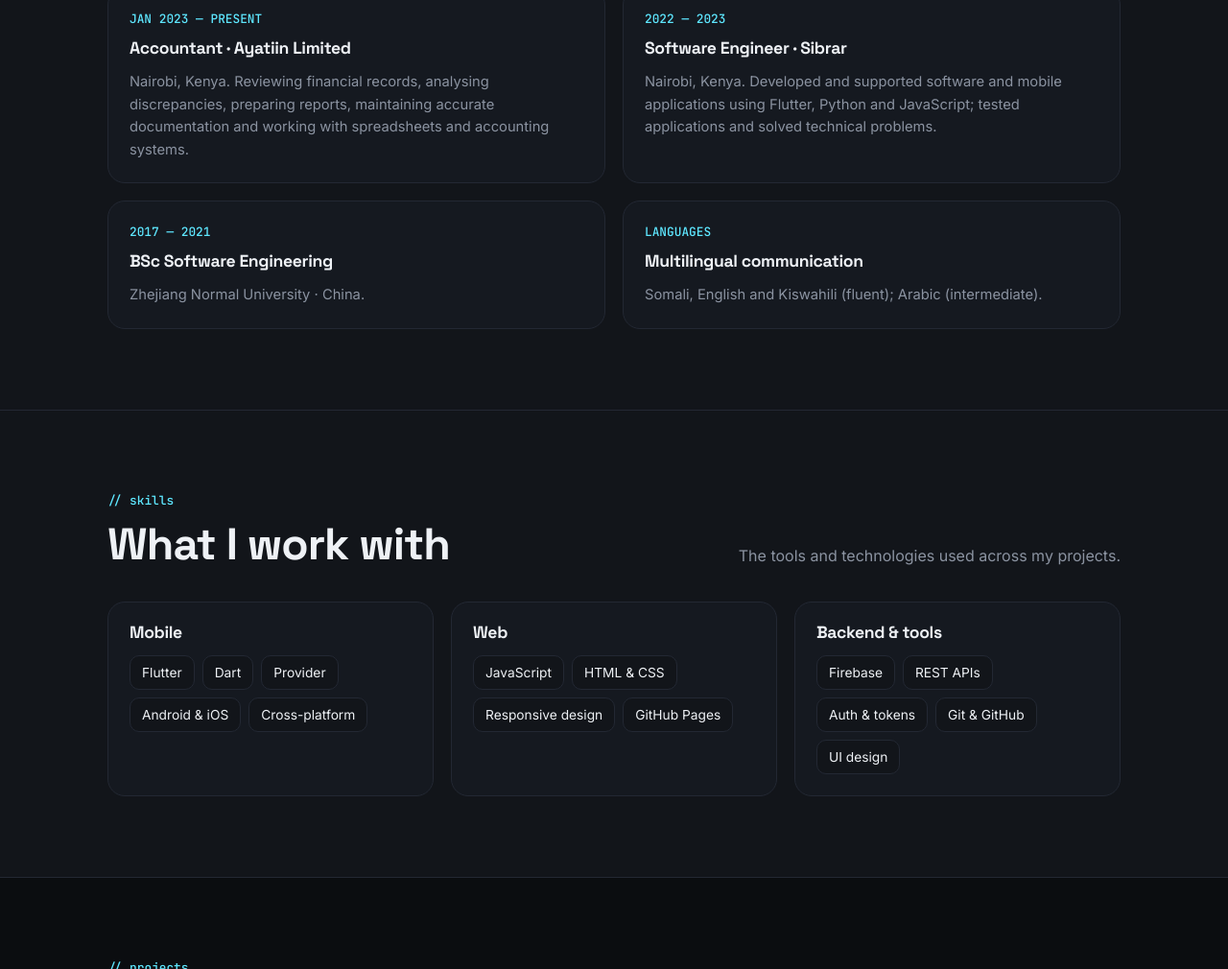
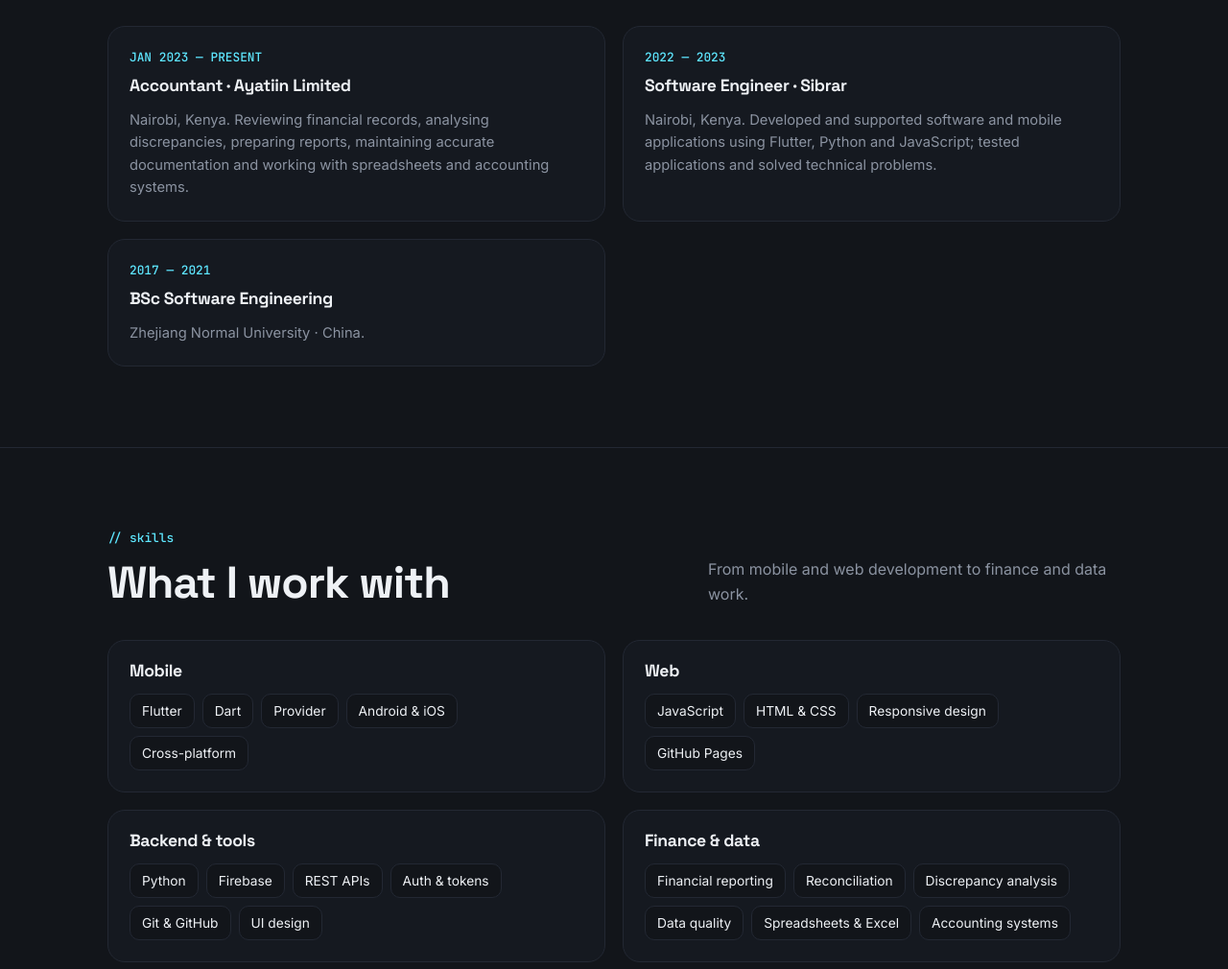
Before and after one commit to nainezz/portfolio, a plain HTML site: page index.html in a window 1280 px wide. Shown: the part 1790-2800 px from the top of the page at 96% size. Drawn offline with Linux system fonts and the light colour scheme.

Commit message:
Fix portrait, phone layout and navigation; match skills to bio
- Replace the damaged portrait with a working 4:5 crop of the original
- Experience cards stack in one column on phones
- Add Experience link to the menu
- Add Python and a Finance & data skills group
- Move Languages from Experience into About

Co-Authored-By: Claude Opus 5.5 <noreply@anthropic.com>
Claude-Session: https://claude.ai/code/session_01XRaeiTfYR4KwmHLGNcGX5S

```diff
--- a/index.html
+++ b/index.html
@@ -60,7 +60,7 @@
   /* about */
   #about{border-top:1px solid var(--line)}
   .about{display:grid;grid-template-columns:.85fr 1.15fr;gap:56px;align-items:start}
-  .avatar{aspect-ratio:1;border-radius:28px;background:linear-gradient(140deg,#5ee7ff,#2a6f9d 55%,#162a45);display:flex;align-items:center;justify-content:center;font-family:"Space Grotesk";font-weight:700;font-size:5.5rem;color:#0b0d10;position:relative;max-width:400px}
+  .avatar{aspect-ratio:4/5;border-radius:28px;background:linear-gradient(140deg,#5ee7ff,#2a6f9d 55%,#162a45);display:flex;align-items:center;justify-content:center;font-family:"Space Grotesk";font-weight:700;font-size:5.5rem;color:#0b0d10;position:relative;max-width:400px}
   .avatar small{position:absolute;bottom:14px;font:500 .75rem Inter;opacity:.6}
   .about h2{font-size:clamp(2rem,4vw,2.7rem);margin-bottom:18px}
   .about p{color:var(--muted);margin-bottom:14px}
@@ -72,6 +72,7 @@
   /* skills */
   #skills{background:var(--bg2);border-top:1px solid var(--line);border-bottom:1px solid var(--line)}
   .skill-groups{display:grid;grid-template-columns:repeat(3,1fr);gap:18px}
+  .skill-groups.two-col{grid-template-columns:repeat(2,1fr)}
   .group{background:var(--card);border:1px solid var(--line);border-radius:18px;padding:22px}
   .group h3{font-size:1.1rem;margin-bottom:14px}
   .tags{display:flex;flex-wrap:wrap;gap:8px}
@@ -117,7 +118,7 @@
 
   @media(max-width:860px){
     .hero .wrap,.about{grid-template-columns:1fr}
-    .skill-groups{grid-template-columns:1fr}
+    .skill-groups,.skill-groups.two-col{grid-template-columns:1fr}
     .facts{grid-template-columns:1fr 1fr 1fr}
     .links a:not(.cta){display:none}
     .contact{padding:44px 22px}
@@ -131,6 +132,7 @@
     <a href="#top" class="logo" aria-label="nainezz home"><svg class="mark" viewBox="0 0 100 100" aria-hidden="true"><polygon points="12,88 12,12 32,12 32,88" fill="#eef1f5"/><polygon points="32,12 52,12 88,88 68,88" fill="#5ee7ff"/><polygon points="68,12 88,12 88,60 68,30" fill="#eef1f5"/></svg>nainezz</a>
     <div class="links">
       <a href="#about">About</a>
+      <a href="#experience">Experience</a>
       <a href="#skills">Skills</a>
       <a href="#projects">Projects</a>
       <a href="#contact" class="cta">Hire me</a>
@@ -172,6 +174,7 @@ nainezz.build(yourIdea);</pre>
       <h2>Engineer from Nairobi, building for real people.</h2>
       <p>I'm Nainezz, a software engineer based in Nairobi, Kenya, with a Bachelor of Science in Software Engineering from Zhejiang Normal University, China. My development experience includes Flutter mobile applications, Python, JavaScript, Firebase and REST API integrations.</p>
       <p>I also work as an Accountant at Ayatiin Limited, reviewing financial information, preparing reports, maintaining accurate records and analysing discrepancies. This combination of software engineering and accounting gives me a practical perspective on technology, data and business processes.</p>
+      <p><b style="color:var(--ink);font-weight:600">Languages:</b> Somali, English and Kiswahili (fluent); Arabic (intermediate).</p>
       <div class="facts">
         <div class="fact"><b>Nairobi</b><span>Based in Kenya</span></div>
         <div class="fact"><b>Flutter</b><span>Mobile development</span></div>
@@ -191,11 +194,10 @@ nainezz.build(yourIdea);</pre>
       <div><div class="kicker">// experience & education</div><h2>Technology meets analytical thinking.</h2></div>
       <p>Professional experience across software development, accounting and higher education.</p>
     </div>
-    <div class="skill-groups" style="grid-template-columns:repeat(2,1fr)">
+    <div class="skill-groups two-col">
       <article class="group"><div class="kicker">JAN 2023 — PRESENT</div><h3>Accountant · Ayatiin Limited</h3><p style="color:var(--muted);font-size:.92rem">Nairobi, Kenya. Reviewing financial records, analysing discrepancies, preparing reports, maintaining accurate documentation and working with spreadsheets and accounting systems.</p></article>
       <article class="group"><div class="kicker">2022 — 2023</div><h3>Software Engineer · Sibrar</h3><p style="color:var(--muted);font-size:.92rem">Nairobi, Kenya. Developed and supported software and mobile applications using Flutter, Python and JavaScript; tested applications and solved technical problems.</p></article>
       <article class="group"><div class="kicker">2017 — 2021</div><h3>BSc Software Engineering</h3><p style="color:var(--muted);font-size:.92rem">Zhejiang Normal University · China.</p></article>
-      <article class="group"><div class="kicker">LANGUAGES</div><h3>Multilingual communication</h3><p style="color:var(--muted);font-size:.92rem">Somali, English and Kiswahili (fluent); Arabic (intermediate).</p></article>
     </div>
   </div>
 </section>
@@ -204,12 +206,13 @@ nainezz.build(yourIdea);</pre>
   <div class="wrap">
     <div class="head">
       <div><div class="kicker">// skills</div><h2>What I work with</h2></div>
-      <p>The tools and technologies used across my projects.</p>
+      <p>From mobile and web development to finance and data work.</p>
     </div>
-    <div class="skill-groups">
+    <div class="skill-groups two-col">
       <div class="group"><h3>Mobile</h3><div class="tags"><span>Flutter</span><span>Dart</span><span>Provider</span><span>Android &amp; iOS</span><span>Cross-platform</span></div></div>
       <div class="group"><h3>Web</h3><div class="tags"><span>JavaScript</span><span>HTML &amp; CSS</span><span>Responsive design</span><span>GitHub Pages</span></div></div>
-      <div class="group"><h3>Backend &amp; tools</h3><div class="tags"><span>Firebase</span><span>REST APIs</span><span>Auth &amp; tokens</span><span>Git &amp; GitHub</span><span>UI design</span></div></div>
+      <div class="group"><h3>Backend &amp; tools</h3><div class="tags"><span>Python</span><span>Firebase</span><span>REST APIs</span><span>Auth &amp; tokens</span><span>Git &amp; GitHub</span><span>UI design</span></div></div>
+      <div class="group"><h3>Finance &amp; data</h3><div class="tags"><span>Financial reporting</span><span>Reconciliation</span><span>Discrepancy analysis</span><span>Data quality</span><span>Spreadsheets &amp; Excel</span><span>Accounting systems</span></div></div>
     </div>
   </div>
 </section>
```
Also changed, not shown: assets/nainezz-portrait.jpg.
